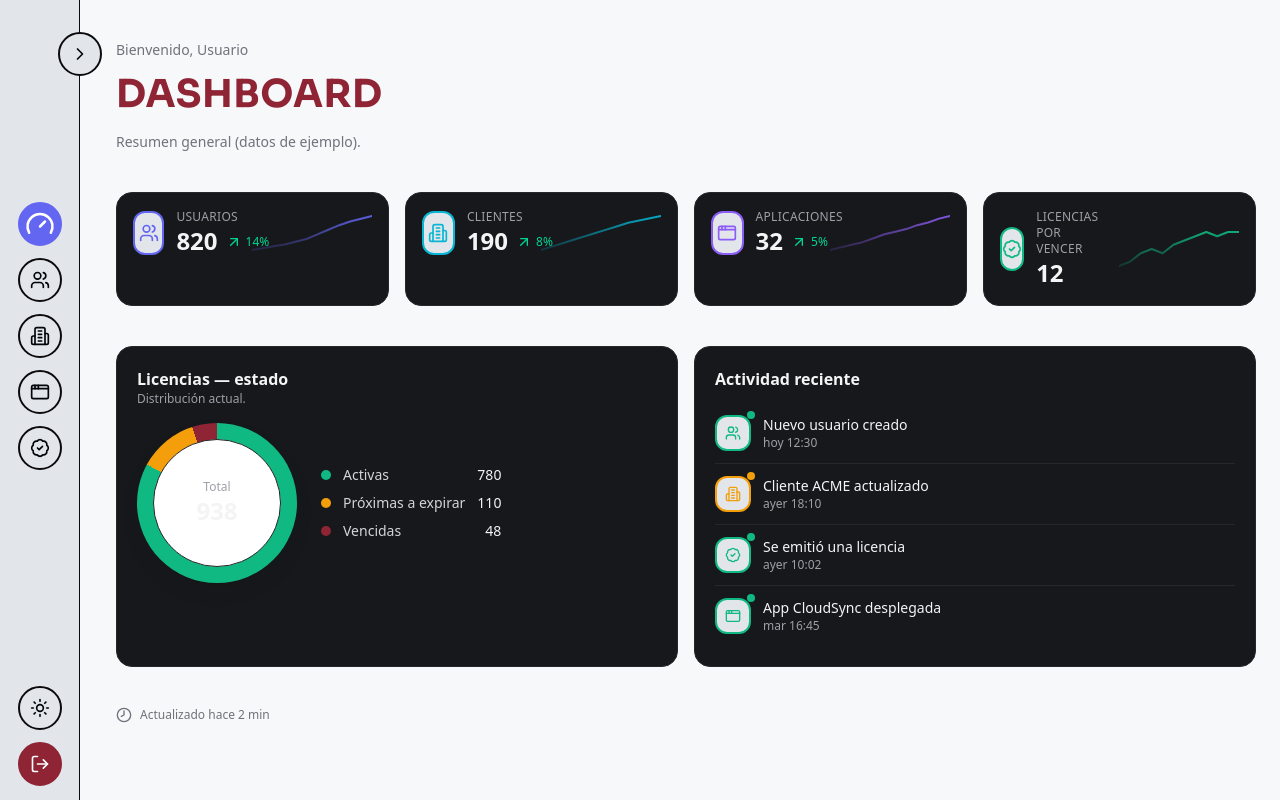
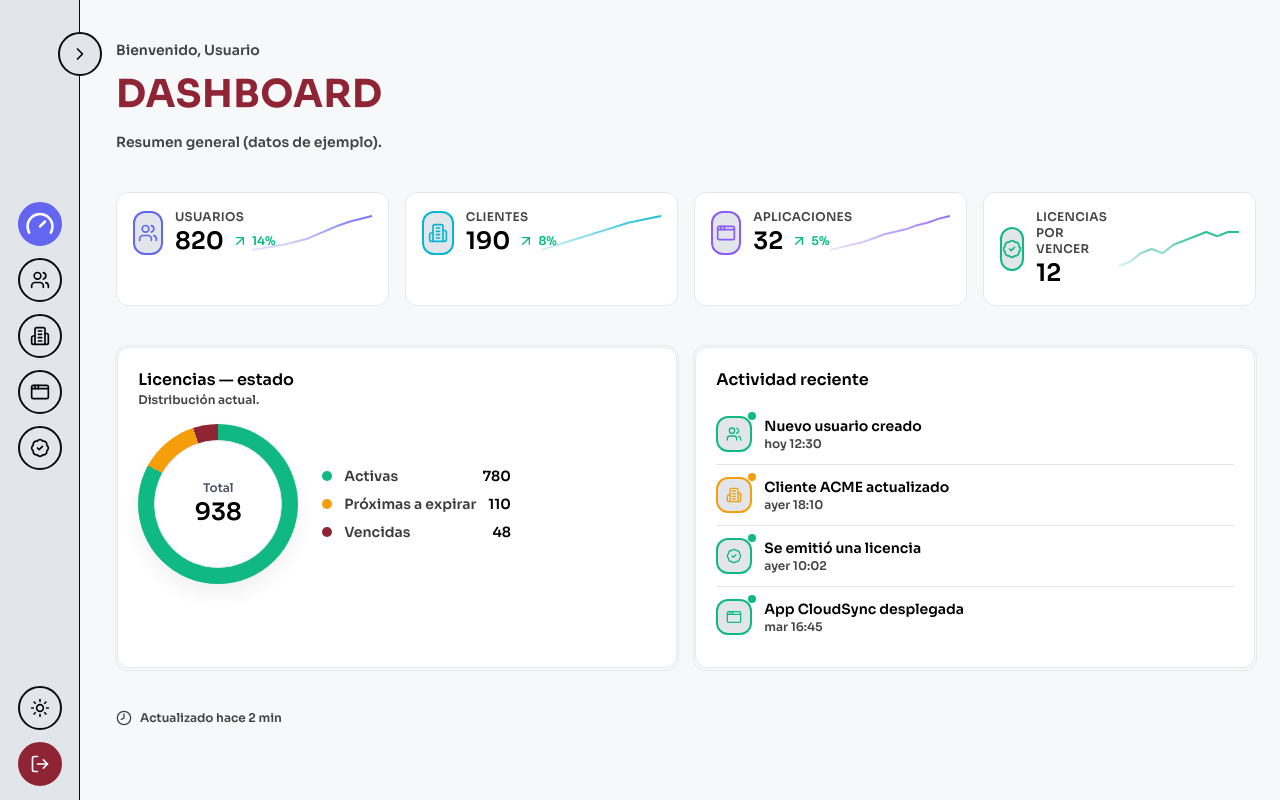
Before and after one commit to mj-developers/mjcontrol, a Next.js app: page / in a window 1280 px wide. Built offline with nearby package versions, Linux system fonts and the light colour scheme.

Commit message:
dashboard

```diff
--- a/src/app/(app)/page.tsx
+++ b/src/app/(app)/page.tsx
@@ -16,18 +16,16 @@ import {
 import IconMark from "@/components/ui/IconMark";
 import Heading from "@/components/ui/Heading";
 
-/* =======================================================================
-   Colores utilitarios
-   ======================================================================= */
+/* ===== util colores ===== */
 const TWC = {
   indigo: { 500: "#6366F1" },
   cyan: { 500: "#06B6D4" },
   violet: { 500: "#8B5CF6" },
   emerald: { 500: "#10B981" },
   amber: { 500: "#F59E0B" },
+  rose: { 500: "#E11D48" },
 };
 const BRAND = "#8E2434";
-
 const toRGB = (hex: string) => {
   const h = hex.replace("#", "");
   const n =
@@ -44,9 +42,7 @@ const toRGB = (hex: string) => {
 };
 const withAlpha = (hex: string, a: number) => `rgba(${toRGB(hex)},${a})`;
 
-/* =======================================================================
-   Tipos
-   ======================================================================= */
+/* ===== tipos ===== */
 type SvgIcon = LucideIcon;
 type Stat = {
   label: string;
@@ -56,64 +52,85 @@ type Stat = {
   icon: SvgIcon;
   spark: number[];
 };
+type Range = "total" | "7d" | "30d" | "90d";
 
-/** quitamos selector de rango => solo "total" */
-type Range = "total";
-
-/* =======================================================================
-   Helpers de tema/usuario (sin any)
-   ======================================================================= */
+/* ===== tema + username ===== */
 function useIsLightTheme() {
-  const [light, setLight] = useState<boolean>(false);
+  const [l, setL] = useState(false);
   useEffect(() => {
-    const root = document.documentElement;
-    const get = () => !root.classList.contains("dark");
-    setLight(get());
-    const mo = new MutationObserver(() => setLight(get()));
-    mo.observe(root, { attributes: true, attributeFilter: ["class"] });
+    const r = document.documentElement;
+    const g = () => !r.classList.contains("dark");
+    setL(g());
+    const mo = new MutationObserver(() => setL(g()));
+    mo.observe(r, { attributes: true, attributeFilter: ["class"] });
     return () => mo.disconnect();
   }, []);
-  return light;
+  return l;
 }
-
-function readCookie(name: string): string | null {
+function readCookie(name: string) {
   const parts = document.cookie.split(";").map((p) => p.trim());
   for (const part of parts) {
-    if (!part) continue;
-    const eq = part.indexOf("=");
-    if (eq === -1) continue;
-    const key = decodeURIComponent(part.slice(0, eq));
-    if (key === name) return decodeURIComponent(part.slice(eq + 1));
+    const i = part.indexOf("=");
+    if (i < 0) continue;
+    const k = decodeURIComponent(part.slice(0, i));
+    if (k === name) return decodeURIComponent(part.slice(i + 1));
   }
   return null;
 }
-
-function pickFromObjectString(o: unknown): string | null {
+function pickFromObjectString(o: unknown) {
   if (o && typeof o === "object") {
     const obj = o as Record<string, unknown>;
-    const cand = ["username", "login", "user", "name", "email"];
-    for (const k of cand) {
+    for (const k of [
+      "username",
+      "login",
+      "user",
+      "name",
+      "email",
+      "unique_name",
+    ]) {
       const v = obj[k];
       if (typeof v === "string" && v.trim()) return v;
     }
   }
   return null;
 }
-
-/** lee user de local/sessionStorage y cookies (incluye claves del login) */
-function getUsernameFromStorage(): string | null {
-  const STORAGE_KEYS = [
-    "mj:user", // ⬅️ guardado por el login
+function tryUsernameFromAnyJWT() {
+  const cookies = document.cookie.split(";").map((p) => p.trim());
+  for (const c of cookies) {
+    const i = c.indexOf("=");
+    if (i < 0) continue;
+    const val = decodeURIComponent(c.slice(i + 1));
+    if (!/^[A-Za-z0-9\-_]+\.[A-Za-z0-9\-_]+\.[A-Za-z0-9\-_]+$/.test(val))
+      continue;
+    const payload = val.split(".")[1];
+    try {
+      const json = JSON.parse(
+        decodeURIComponent(
+          atob(payload.replace(/-/g, "+").replace(/_/g, "/"))
+            .split("")
+            .map((c) => "%" + ("00" + c.charCodeAt(0).toString(16)).slice(-2))
+            .join("")
+        )
+      );
+      const maybe = pickFromObjectString(json);
+      if (maybe) return maybe;
+    } catch {}
+  }
+  return null;
+}
+function getUsernameFromStorage() {
+  const keys = [
     "mj_username",
     "mj_login",
+    "mj_user",
+    "mj:user",
     "username",
     "login",
     "user",
     "userLogin",
   ];
-
   for (const store of [localStorage, sessionStorage]) {
-    for (const k of STORAGE_KEYS) {
+    for (const k of keys) {
       const v = store.getItem(k);
       if (!v) continue;
       try {
@@ -121,13 +138,11 @@ function getUsernameFromStorage(): string | null {
         const inside = pickFromObjectString(parsed);
         if (inside) return inside;
       } catch {
-        if (v.trim()) return v;
+        if (String(v).trim()) return v;
       }
     }
   }
-
-  const COOKIE_KEYS = ["mj_user", "username", "login", "user"];
-  for (const k of COOKIE_KEYS) {
+  for (const k of keys) {
     const v = readCookie(k);
     if (!v) continue;
     try {
@@ -135,36 +150,23 @@ function getUsernameFromStorage(): string | null {
       const inside = pickFromObjectString(parsed);
       if (inside) return inside;
     } catch {
-      if (v.trim()) return v;
+      if (String(v).trim()) return v;
     }
   }
-
-  return null;
+  return tryUsernameFromAnyJWT();
+}
+function useUsername() {
+  const [n, setN] = useState<string>("Usuario");
+  useEffect(() => {
+    try {
+      const v = getUsernameFromStorage();
+      if (v && v.trim()) setN(v);
+    } catch {}
+  }, []);
+  return n;
 }
 
-function useUsername() {
-  const [name, setName] = useState<string>("Usuario");
-
-  useEffect(() => {
-    const refresh = () => {
-      try {
-        const n = getUsernameFromStorage();
-        setName(n && n.trim() ? n : "Usuario");
-      } catch {
-        setName("Usuario");
-      }
-    };
-    refresh();
-    window.addEventListener("storage", refresh);
-    return () => window.removeEventListener("storage", refresh);
-  }, []);
-
-  return name;
-}
-
-/* =======================================================================
-   IconMark helpers
-   ======================================================================= */
+/* ===== IconMark helpers ===== */
 type IconMarkVars = React.CSSProperties & {
   "--iconmark-bg"?: string;
   "--iconmark-border"?: string;
@@ -173,9 +175,8 @@ type IconMarkVars = React.CSSProperties & {
   "--iconmark-hover-border"?: string;
   "--iconmark-hover-icon-fg"?: string;
 };
-
 function iconMarkStyle(accent: string, isLight: boolean): IconMarkVars {
-  const NEUTRAL_BG = isLight ? "#e2e5ea" : "#0b0b0d";
+  const NEUTRAL_BG = isLight ? "#e2e5ea" : "#0d1117";
   const FG_ACTIVE = isLight ? "#0b0b0d" : "#ffffff";
   return {
     "--iconmark-bg": NEUTRAL_BG,
@@ -187,20 +188,75 @@ function iconMarkStyle(accent: string, isLight: boolean): IconMarkVars {
   };
 }
 
-/* =======================================================================
-   Hook: count-up
-   ======================================================================= */
+/* ===== Surface (relleno total) ===== */
+function Surface({
+  children,
+  className = "",
+  flat = false,
+}: {
+  children?: React.ReactNode;
+  className?: string;
+  flat?: boolean;
+}) {
+  return (
+    <div
+      className={[
+        "relative rounded-[var(--panel-radius,12px)] p-[1.25px]",
+        "shadow-[0_0_0_1px_var(--panel-outline,rgba(0,0,0,.06))]",
+        "h-full flex",
+      ].join(" ")}
+      style={{
+        background: flat
+          ? "transparent"
+          : "linear-gradient(180deg, rgba(0,0,0,.06), rgba(0,0,0,0))",
+      }}
+    >
+      <div
+        className={[
+          "rounded-[inherit] border backdrop-blur-[var(--panel-blur,8px)]",
+          "bg-[var(--panel-bg)] text-[var(--panel-fg)] border-[var(--panel-border)]",
+          "relative overflow-hidden",
+          "flex-1",
+          className,
+        ].join(" ")}
+      >
+        {!flat && (
+          <>
+            <div
+              aria-hidden
+              className="pointer-events-none absolute inset-0"
+              style={{
+                background:
+                  "var(--panel-glass-bg,linear-gradient(180deg,rgba(255,255,255,.06),rgba(255,255,255,0)))",
+              }}
+            />
+            <div
+              aria-hidden
+              className="pointer-events-none absolute inset-0"
+              style={{
+                boxShadow:
+                  "inset 0 0 120px var(--panel-vignette-color,transparent)",
+              }}
+            />
+          </>
+        )}
+        <div className="relative h-full flex flex-col">{children}</div>
+      </div>
+    </div>
+  );
+}
+
+/* ===== anim counter ===== */
 function useCountUp(value: number, duration = 700) {
   const [display, setDisplay] = useState(0);
   useEffect(() => {
     const start = performance.now();
-    const from = 0;
     const to = Number(value) || 0;
     let raf = 0;
     const tick = (t: number) => {
       const p = Math.min(1, (t - start) / duration);
       const eased = 1 - Math.pow(1 - p, 3);
-      setDisplay(Math.round(from + (to - from) * eased));
+      setDisplay(Math.round(to * eased));
       if (p < 1) raf = requestAnimationFrame(tick);
     };
     raf = requestAnimationFrame(tick);
@@ -209,9 +265,7 @@ function useCountUp(value: number, duration = 700) {
   return display;
 }
 
-/* =======================================================================
-   Sparkline simple con SVG
-   ======================================================================= */
+/* ===== sparkline ===== */
 function Sparkline({
   values,
   stroke = "#6366F1",
@@ -264,22 +318,14 @@ function Sparkline({
   );
 }
 
-/* =======================================================================
-   Skeletons & Empty state
-   ======================================================================= */
-function StatSkeleton() {
-  return (
-    <div className="rounded-2xl border border-zinc-200 dark:border-zinc-800 bg-zinc-100/60 dark:bg-zinc-800/40 h-[94px] animate-pulse" />
+/* ===== skeletons / empty ===== */
+const StatSkeleton = () => <Surface className="h-[94px] animate-pulse" flat />;
+const BlockSkeleton = () => (
+  <Surface className="h-[260px] animate-pulse" flat />
 );
-}
-function BlockSkeleton() {
-  return (
-    <div className="rounded-2xl border border-zinc-200 dark:border-zinc-800 bg-zinc-100/60 dark:bg-zinc-800/40 h-[260px] animate-pulse" />
-  );
-}
 function EmptyState({ title, hint }: { title: string; hint?: string }) {
   return (
-    <div className="rounded-2xl border border-dashed border-zinc-200 dark:border-zinc-800 p-8 grid place-items-center text-center bg-white dark:bg-zinc-900">
+    <Surface className="p-8 grid place-items-center text-center" flat>
       <svg
         viewBox="0 0 64 64"
         className="h-10 w-10 opacity-60 mb-2"
@@ -298,18 +344,13 @@ function EmptyState({ title, hint }: { title: string; hint?: string }) {
         <path d="M20 28h24M20 36h14" />
       </svg>
       <p className="font-medium">{title}</p>
-      {hint && (
-        <p className="text-xs text-zinc-500 dark:text-zinc-400 mt-1">{hint}</p>
-      )}
-    </div>
+      {hint && <p className="text-xs text-[var(--muted-fg)] mt-1">{hint}</p>}
+    </Surface>
   );
 }
 
-/* =======================================================================
-   Tarjeta KPI (sin movimiento; hover del panel = hover del IconMark)
-   ======================================================================= */
+/* ===== KPI card ===== */
 type KPIStyleVars = React.CSSProperties & { "--kpi-accent"?: string };
-
 function StatCard({ s }: { s: Stat }) {
   const Icon = s.icon;
   const positive = (s.delta ?? 0) >= 0;
@@ -320,10 +361,11 @@ function StatCard({ s }: { s: Stat }) {
   return (
     <div
       className={[
-        "kpi-card group relative isolate overflow-hidden rounded-2xl border",
-        "bg-[#17181B] text-zinc-100 border-zinc-800",
+        "kpi-card group relative isolate overflow-hidden rounded-[var(--panel-radius,12px)] border",
+        "bg-[var(--panel-bg)] text-[var(--panel-fg)] border-[var(--panel-border)]",
         "transition-shadow",
         "hover:[box-shadow:0_0_0_1px_var(--kpi-accent)_inset]",
+        "h-full",
       ].join(" ")}
       style={
         {
@@ -347,20 +389,17 @@ function StatCard({ s }: { s: Stat }) {
         </IconMark>
 
         <div className="min-w-0">
-          <p className="text-xs uppercase tracking-wide text-zinc-400">
-            {s.label}
-          </p>
+          <p className="text-xs uppercase tracking-wide muted">{s.label}</p>
           <div className="flex items-baseline gap-2">
             <h3 className="text-2xl font-semibold">
               {displayValue.toLocaleString()}
             </h3>
-            {s.delta !== undefined && (
+            {"delta" in s && s.delta !== undefined && (
               <span
                 className={[
                   "inline-flex items-center gap-1 text-xs font-medium",
-                  positive ? "text-emerald-400" : "text-rose-400",
+                  positive ? "text-emerald-500" : "text-rose-500",
                 ].join(" ")}
-                title="Variación vs. periodo anterior"
               >
                 {positive ? (
                   <ArrowUpRight className="h-4 w-4" />
@@ -378,29 +417,22 @@ function StatCard({ s }: { s: Stat }) {
         </div>
       </div>
 
-      {/* Forzamos el hover del IconMark cuando se hace hover sobre el panel */}
       <style jsx global>{`
         .kpi-card:hover .mj-iconmark {
           --mark-bg: var(--iconmark-hover-bg, var(--iconmark-bg));
           --mark-border: var(--iconmark-hover-border, var(--iconmark-border));
           --mark-fg: var(--iconmark-hover-icon-fg, var(--iconmark-icon-fg));
         }
-        .kpi-card:hover .mj-iconmark[data-anim="zoom"] .icon-default {
-          opacity: var(--mark-def-opacity-hover, 1);
-          transform: scale(var(--mark-def-scale-hover, 1));
-        }
-        .kpi-card:hover .mj-iconmark[data-anim="zoom"] .icon-hover {
-          opacity: var(--mark-hov-opacity-hover, 0);
-          transform: scale(var(--mark-hov-scale-hover, 1));
+        .muted {
+          color: var(--fg);
+          opacity: 0.76;
         }
       `}</style>
     </div>
   );
 }
 
-/* =======================================================================
-   Donut con estados
-   ======================================================================= */
+/* ===== Donut ===== */
 function DonutLicenses({
   data,
 }: {
@@ -421,7 +453,6 @@ function DonutLicenses({
       return `${d.color} ${start}% ${end}%`;
     })
     .join(", ");
-
   return (
     <div className="flex items-center gap-6">
       <div
@@ -432,15 +463,14 @@ function DonutLicenses({
         }}
         aria-hidden
       >
-        <div className="absolute inset-4 rounded-full bg-white dark:bg-zinc-900 border border-zinc-800" />
+        <div className="absolute inset-4 rounded-full bg-[var(--panel-bg)] border border-[var(--panel-border)]" />
         <div className="absolute inset-0 grid place-items-center">
           <div className="text-center">
-            <p className="text-xs text-zinc-400">Total</p>
+            <p className="text-xs text-[var(--muted-fg)]">Total</p>
             <p className="text-2xl font-semibold">{total}</p>
           </div>
         </div>
       </div>
-
       <ul className="space-y-2">
         {data.map((d) => (
           <li key={d.label} className="flex items-center gap-3">
@@ -454,7 +484,7 @@ function DonutLicenses({
                 style={{ background: d.color }}
               />
             </span>
-            <span className="text-sm text-zinc-300">{d.label}</span>
+            <span className="text-sm text-[var(--fg)]/80">{d.label}</span>
             <span className="ml-auto text-sm font-medium">{d.value}</span>
           </li>
         ))}
@@ -463,16 +493,13 @@ function DonutLicenses({
   );
 }
 
-/* =======================================================================
-   Actividad reciente
-   ======================================================================= */
+/* ===== actividad ===== */
 type Activity = {
   t: string;
   ts: string;
   icon: SvgIcon;
   status: "ok" | "warn" | "error";
 };
-
 const ACTIVITY_BASE: Activity[] = [
   { t: "Nuevo usuario creado", ts: "hoy 12:30", icon: Users, status: "ok" },
   {
@@ -495,12 +522,8 @@ const ACTIVITY_BASE: Activity[] = [
   },
 ];
 
-/* =======================================================================
-   Dataset (solo total)
-   ======================================================================= */
-const DATA_BY_RANGE: Record<
-  Range,
-  {
+/* ===== dataset ===== */
+type RangeData = {
   stats: Stat[];
   donut: {
     label: string;
@@ -509,8 +532,9 @@ const DATA_BY_RANGE: Record<
     status: "ok" | "warn" | "error";
   }[];
   activity: Activity[];
-  }
-> = {
+};
+const EMPTY_DATA: RangeData = { stats: [], donut: [], activity: ACTIVITY_BASE };
+const DATA_BY_RANGE: Record<Range, RangeData> = {
   total: {
     stats: [
       {
@@ -557,33 +581,42 @@ const DATA_BY_RANGE: Record<
     ],
     activity: ACTIVITY_BASE,
   },
+  "7d": { ...EMPTY_DATA },
+  "30d": { ...EMPTY_DATA },
+  "90d": { ...EMPTY_DATA },
 };
 
-/* =======================================================================
-   Página
-   ======================================================================= */
+/* ===== página ===== */
 export default function Dashboard() {
   const [range] = useState<Range>("total");
-  const [loading, setLoading] = useState(true);
+  const [loading] = useState(false);
   const isLight = useIsLightTheme();
   const username = useUsername();
-
-  useEffect(() => {
-    setLoading(true);
-    const t = setTimeout(() => setLoading(false), 600);
-    return () => clearTimeout(t);
-  }, [range]);
-
   const current = useMemo(() => DATA_BY_RANGE[range], [range]);
 
-  const NO_STATS = false;
-  const NO_ACTIVITY = false;
+  // === Gateo como en Users para evitar flash del nav en el primer frame ===
+  const [mounted, setMounted] = useState(false);
+  useEffect(() => {
+    const id = requestAnimationFrame(() => setMounted(true));
+    return () => cancelAnimationFrame(id);
+  }, []);
+  if (!mounted) return <div className="p-4 md:p-6" />;
 
   return (
-    <div className="space-y-8 md:space-y-10">
+    <div className="space-y-8 md:space-y-10 dashboard-scope">
+      <style jsx global>{`
+        .dashboard-scope {
+          font-family: var(--font-body, Sora, ui-sans-serif);
+        }
+        .dashboard-scope .muted {
+          color: var(--fg);
+          opacity: 0.76;
+        }
+      `}</style>
+
       <header className="pt-2 md:pt-4">
         <div>
-          <p className="text-xs md:text-sm text-zinc-500 dark:text-zinc-400 mb-2 md:mb-3">
+          <p className="text-xs md:text-sm muted mb-2 md:mb-3">
             Bienvenido, <span className="font-medium">{username}</span>
           </p>
 
@@ -599,7 +632,7 @@ export default function Dashboard() {
             Dashboard
           </Heading>
 
-          <p className="text-sm text-zinc-500 dark:text-zinc-400 mt-3 md:mt-4">
+          <p className="text-sm muted mt-3 md:mt-4">
             Resumen general (datos de ejemplo).
           </p>
         </div>
@@ -613,7 +646,7 @@ export default function Dashboard() {
           <StatSkeleton />
           <StatSkeleton />
         </div>
-      ) : NO_STATS || current.stats.length === 0 ? (
+      ) : current.stats.length === 0 ? (
         <EmptyState
           title="Sin estadísticas"
           hint="No hay datos para el rango seleccionado."
@@ -626,8 +659,8 @@ export default function Dashboard() {
         </div>
       )}
 
-      {/* Segunda fila: Donut + Actividad */}
-      <div className="grid gap-4 md:grid-cols-2">
+      {/* Segunda fila – misma altura y relleno completo */}
+      <div className="grid gap-4 md:grid-cols-2 items-stretch min-h-0">
         {loading ? (
           <>
             <BlockSkeleton />
@@ -635,16 +668,15 @@ export default function Dashboard() {
           </>
         ) : (
           <>
-            <section className="rounded-2xl border bg-[#17181B] text-zinc-100 border-zinc-800 p-5">
+            <Surface className="p-5 min-h-0" flat>
               <h2 className="text-base font-semibold">Licencias — estado</h2>
-              <p className="text-xs text-zinc-400 mb-4">Distribución actual.</p>
+              <p className="text-xs muted mb-4">Distribución actual.</p>
               <DonutLicenses data={current.donut} />
-            </section>
+            </Surface>
 
-            <section className="relative rounded-2xl border bg-[#17181B] text-zinc-100 border-zinc-800 p-5">
+            <Surface className="p-5 min-h-0" flat>
               <h2 className="text-base font-semibold">Actividad reciente</h2>
-
-              {NO_ACTIVITY || current.activity.length === 0 ? (
+              {current.activity.length === 0 ? (
                 <div className="mt-4">
                   <EmptyState
                     title="Sin actividad"
@@ -652,7 +684,7 @@ export default function Dashboard() {
                   />
                 </div>
               ) : (
-                <ul className="mt-3 divide-y divide-zinc-800">
+                <ul className="mt-3 divide-y divide-[var(--border)]/60">
                   {current.activity.map((a, i) => {
                     const Ico = a.icon;
                     const color =
@@ -676,7 +708,6 @@ export default function Dashboard() {
                           >
                             <Ico />
                           </IconMark>
-
                           <span className="absolute -top-1 -right-1 inline-grid place-items-center">
                             <span
                               className="absolute h-3 w-3 rounded-full animate-ping"
@@ -691,24 +722,22 @@ export default function Dashboard() {
 
                         <div className="min-w-0">
                           <p className="text-sm">{a.t}</p>
-                          <p className="text-xs text-zinc-400">{a.ts}</p>
+                          <p className="text-xs muted">{a.ts}</p>
                         </div>
                       </li>
                     );
                   })}
                 </ul>
               )}
-            </section>
+            </Surface>
           </>
         )}
       </div>
 
-      {!loading && (
-        <div className="hidden md:flex items-center gap-2 text-xs text-zinc-500 dark:text-zinc-400">
+      <div className="hidden md:flex items-center gap-2 text-xs muted">
         <Clock8 className="h-4 w-4" />
         Actualizado hace 2 min
       </div>
-      )}
     </div>
   );
 }
```
Lines whose indentation alone changed are shown as unchanged.
